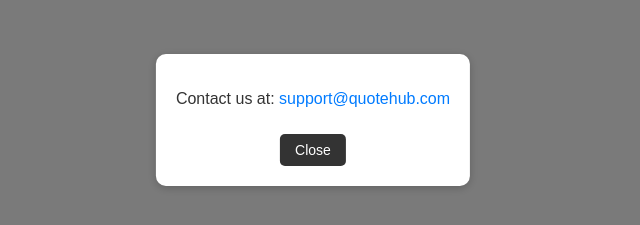
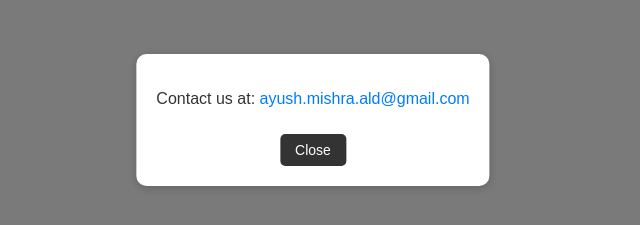
Before and after one commit to ayushnvs/QuoteHub, a plain HTML site: page index.html in a window 1280 px wide. Both pictures are taken after a click on the element "Contact". Shown: the top 225 px of the page, without its empty margins (327-967 px from the left). Drawn offline with Linux system fonts and the light colour scheme.

Commit message:
Add support email

```diff
--- a/index.html
+++ b/index.html
@@ -33,7 +33,7 @@
     <!-- Contact Dialog -->
     <div class="contact-dialog" id="contactDialog">
         <div class="dialog-content">
-            <p>Contact us at: <a href="mailto:support@quotehub.com">support@quotehub.com</a></p>
+            <p>Contact us at: <a href="mailto:support@quotehub.com">ayush.mishra.ald@gmail.com</a></p>
             <button class="close-dialog" onclick="closeContactDialog()">Close</button>
         </div>
     </div>
```
